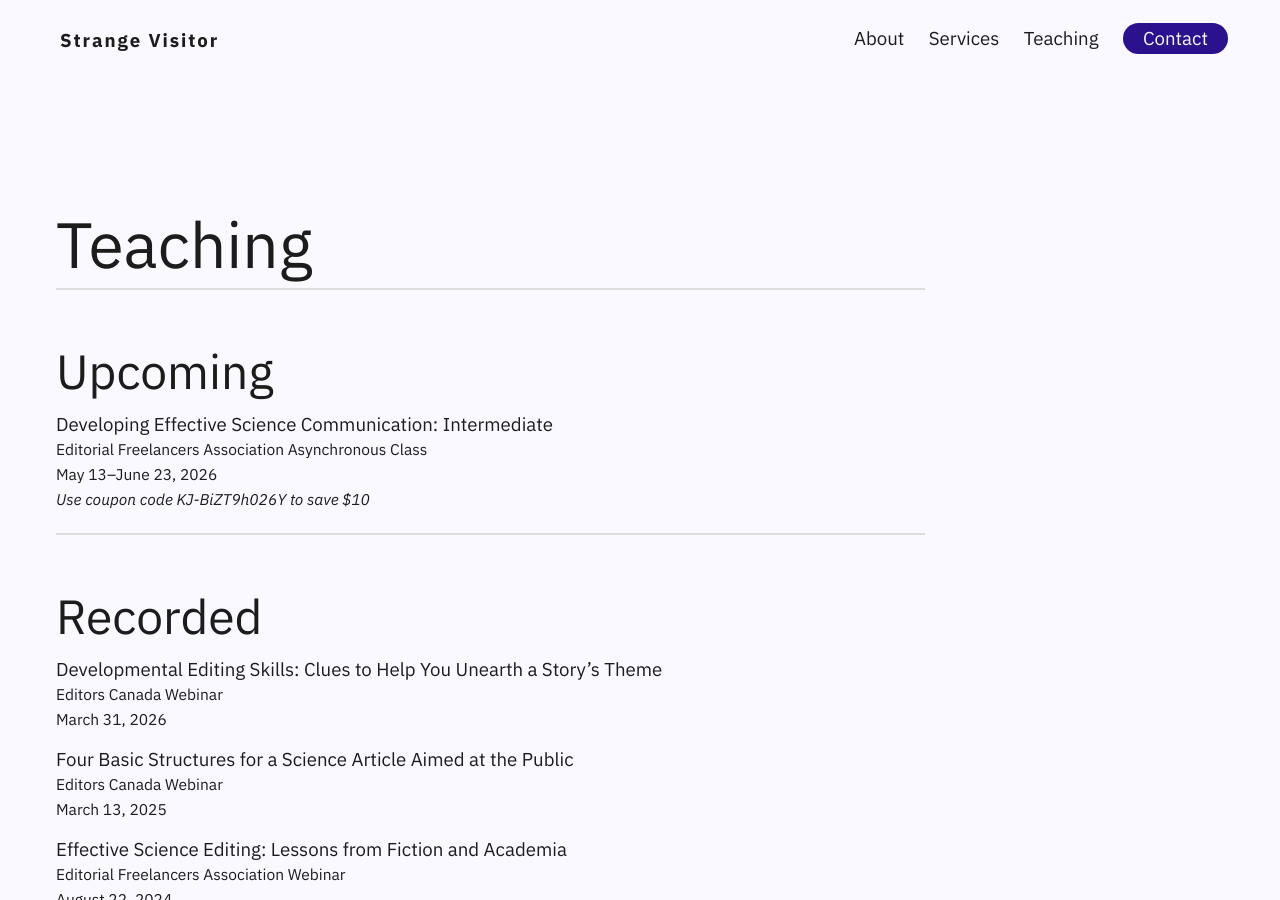
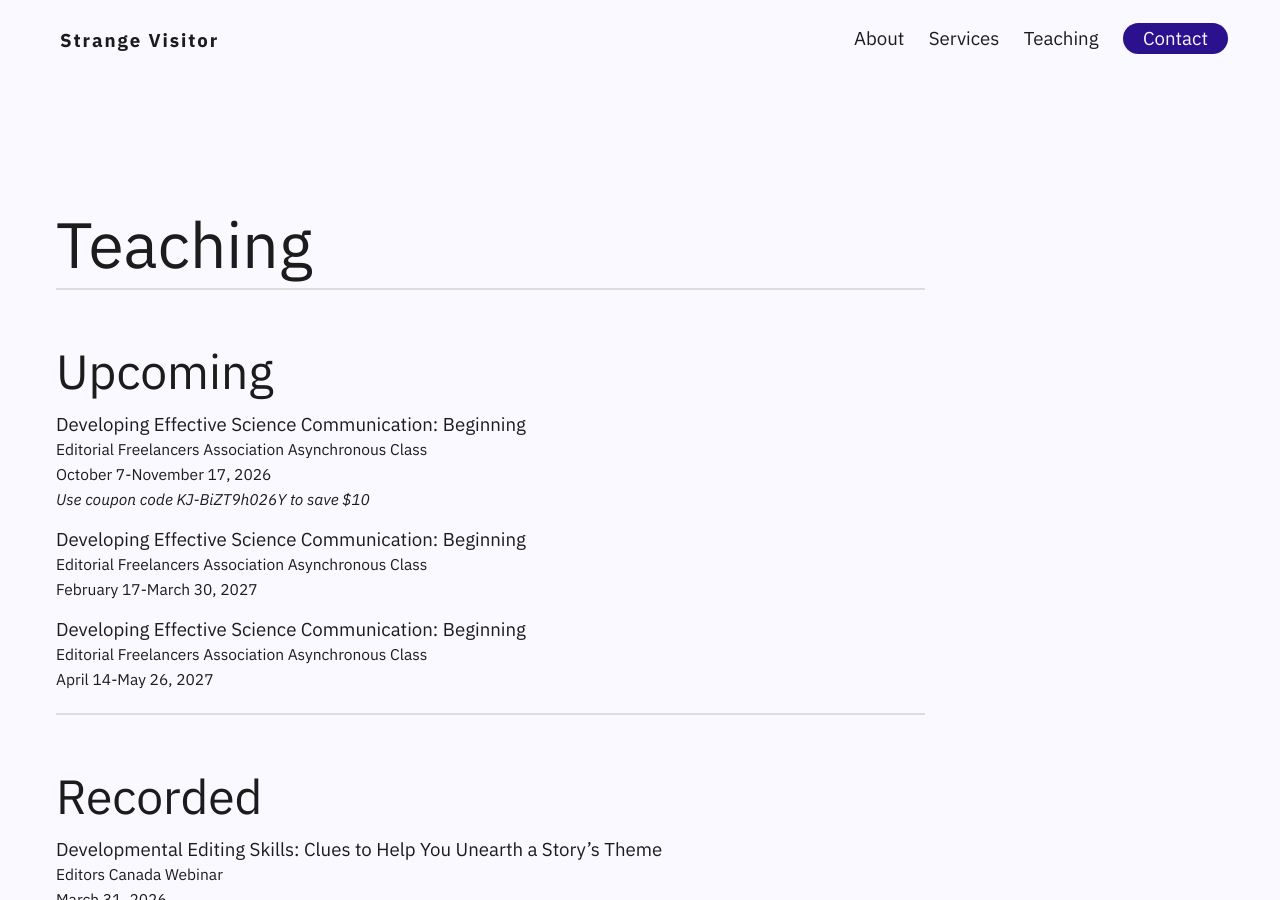
Before and after one commit to kgrimSV/Strange_Visitor, a Jekyll site: the page built from teaching.md, in a window 1280 px wide and 900 px high. Built offline with Jekyll 4.4.1, drawn with Linux system fonts in a browser that asks for light colours; some web fonts are replaced.

Commit message:
Update teaching.md

```diff
--- a/teaching.md
+++ b/teaching.md
@@ -8,11 +8,21 @@ permalink: /teaching/
 
 ## Upcoming
 
-[Developing Effective Science Communication: Intermediate](https://community.the-efa.org/events/EventDetails.aspx?id=2051152)<br>
+Developing Effective Science Communication: Beginning<br>
 <small>Editorial Freelancers Association Asynchronous Class</small><br>
-<small>May 13–June 23, 2026</small>
+<small>October 7-November 17, 2026</small>
 <br>
 <small>*Use coupon code KJ-BiZT9h026Y to save $10*</small>
+<br>
+
+Developing Effective Science Communication: Beginning<br>
+<small>Editorial Freelancers Association Asynchronous Class</small><br>
+<small>February 17-March 30, 2027</small>
+<br>
+
+Developing Effective Science Communication: Beginning<br>
+<small>Editorial Freelancers Association Asynchronous Class</small><br>
+<small>April 14-May 26, 2027</small>
 <br>
 
 ---
@@ -39,6 +49,12 @@ permalink: /teaching/
 {%- 	include accordion.html
   title = "Past"
   panel = "
+
+Developing Effective Science Communication: Intermediate <br>
+<small>Editorial Freelancers Association Asynchronous Class</small><br>
+<small>May 13–June 23, 2026</small>
+<br>
+<br>
 
 Developing Effective Science Communication: Beginning  <br>
 <small>Editorial Freelancers Association Asynchronous Class</small><br>
```
